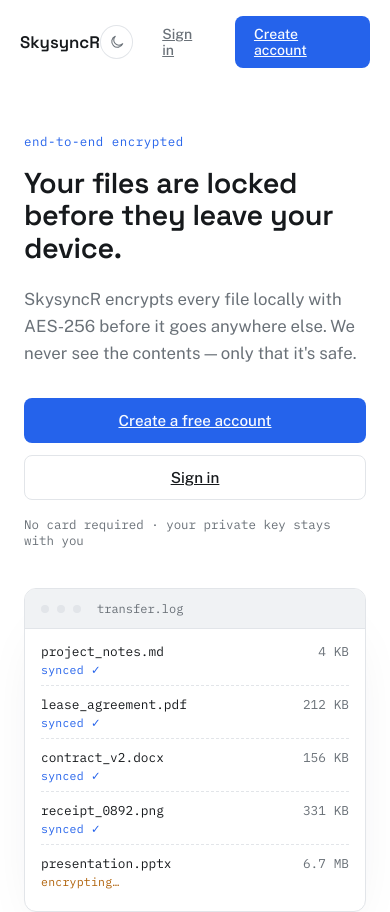
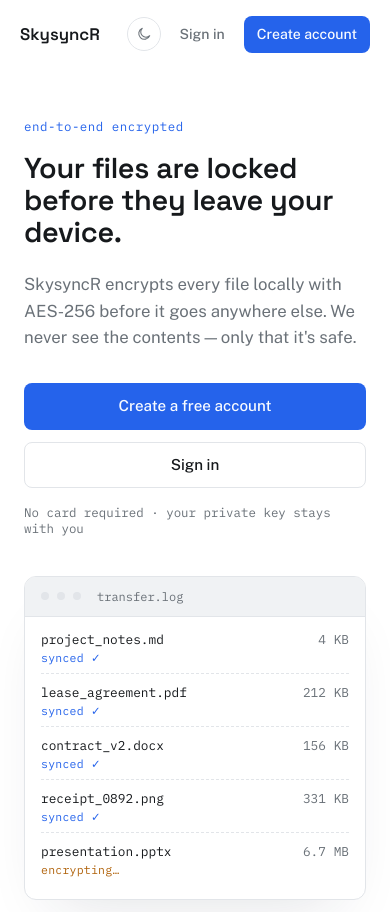
Before and after one commit to B4rtekk1/SkysyncR, a React (Vite) app in the folder frontend/web/: page / in a window 390 px wide. Shown: the top 912 px of the page. Built offline with nearby package versions, Linux system fonts and the light colour scheme; no server answers.

Commit message:
feat: improve UI consistency with enhanced button styles and layout adjustments

```diff
--- a/frontend/web/src/App.css
+++ b/frontend/web/src/App.css
@@ -65,13 +65,18 @@ html[data-theme='light'] {
   display: flex;
   align-items: center;
   justify-content: center;
+  flex: 0 0 34px;
   width: 34px;
+  min-width: 34px;
   height: 34px;
+  padding: 0;
   border: 1px solid var(--line);
   border-radius: 50%;
+  box-sizing: border-box;
   background: transparent;
   color: var(--mist);
   cursor: pointer;
+  line-height: 1;
   transition: border-color 0.15s ease, color 0.15s ease, transform 0.15s ease;
 }
 
@@ -83,11 +88,18 @@ html[data-theme='light'] {
 
 
 .btn {
+  display: inline-flex;
+  align-items: center;
+  justify-content: center;
   border: 1px solid transparent;
   border-radius: 8px;
   padding: 9px 18px;
   font-size: 0.88rem;
   font-weight: 500;
+  line-height: 1.2;
+  text-align: center;
+  text-decoration: none;
+  white-space: nowrap;
   cursor: pointer;
   transition: transform 0.15s ease, background 0.2s ease, border-color 0.2s ease, box-shadow 0.2s ease;
 }
@@ -511,6 +523,14 @@ html[data-theme='light'] {
 }
 
 @media (max-width: 480px) {
+  .nav__actions {
+    gap: 6px;
+  }
+
+  .nav__actions .btn {
+    padding-inline: 12px;
+  }
+
   .h1 {
     font-size: 1.8rem;
   }
--- a/frontend/web/src/css/dashboard/file-grid.css
+++ b/frontend/web/src/css/dashboard/file-grid.css
@@ -1264,14 +1264,23 @@ html[data-theme='light'] .file-card--can-preview:hover {
 
 .file-grid--list .file-card:not(.folder-card) {
     min-height: 78px;
-    grid-template-columns: minmax(150px, auto) minmax(180px, 1fr) minmax(120px, auto) auto auto;
+    grid-template-columns: minmax(54px, auto) minmax(180px, 1fr) minmax(120px, auto) auto auto;
     gap: 14px;
 }
 
 .file-grid--list .file-card:not(.folder-card) .file-card__top {
+    position: relative;
     grid-column: 1;
     grid-row: 1 / span 2;
     padding: 0 0 0 28px;
+}
+
+.file-grid--list .file-card:not(.folder-card) .file-card__badge {
+    position: absolute;
+    left: 56px;
+    top: 50%;
+    max-width: 110px;
+    transform: translateY(-50%);
 }
 
 .file-grid--list .file-card:not(.folder-card) .file-card__name-slot {
@@ -1310,7 +1319,7 @@ html[data-theme='light'] .file-card--can-preview:hover {
 
 @media (max-width: 980px) {
     .file-grid--list .file-card:not(.folder-card) {
-        grid-template-columns: minmax(140px, auto) minmax(170px, 1fr) auto auto;
+        grid-template-columns: minmax(54px, auto) minmax(170px, 1fr) auto auto;
     }
 
     .file-grid--list .file-card:not(.folder-card) .file-card__signals {
--- a/frontend/web/src/css/dashboard/shell-panels.css
+++ b/frontend/web/src/css/dashboard/shell-panels.css
@@ -372,13 +372,18 @@
     display: flex;
     align-items: center;
     justify-content: center;
+    flex: 0 0 34px;
     width: 34px;
+    min-width: 34px;
     height: 34px;
+    padding: 0;
     border: 1px solid var(--line);
     border-radius: 50%;
+    box-sizing: border-box;
     background: var(--panel-2);
     color: var(--mist);
     cursor: pointer;
+    line-height: 1;
     transition: border-color 0.15s ease, color 0.15s ease, transform 0.15s ease;
 }
 
--- a/frontend/web/src/pages/dashboard/components/DashboardContent.tsx
+++ b/frontend/web/src/pages/dashboard/components/DashboardContent.tsx
@@ -392,6 +392,10 @@ export function DashboardContent({
         </>
     )
 
+    if (!bulkActionsVisible && moveTargetMenuOpen) {
+        setMoveTargetMenuOpen(false)
+    }
+
     useEffect(() => {
         if (!moveTargetMenuOpen) return
 
@@ -411,10 +415,6 @@ export function DashboardContent({
             window.removeEventListener('keydown', closeOnEscape)
         }
     }, [moveTargetMenuOpen])
-
-    useEffect(() => {
-        if (!bulkActionsVisible) setMoveTargetMenuOpen(false)
-    }, [bulkActionsVisible])
 
     useEffect(() => {
         if (!selectAllRef.current) return
--- a/frontend/web/src/pages/dashboard/previews/ImagePreviewModal.tsx
+++ b/frontend/web/src/pages/dashboard/previews/ImagePreviewModal.tsx
@@ -48,23 +48,24 @@ export function ImagePreviewModal({
     const [editError, setEditError] = useState<string | null>(null)
     const [hasConflict, setHasConflict] = useState(false)
     const [autosaveStatus, setAutosaveStatus] = useState<AutosaveStatus>('idle')
+    const [appliedStartEditingKey, setAppliedStartEditingKey] = useState<string | null>(null)
     const saveInFlightRef = useRef(false)
     const autosaveTimerRef = useRef<number | null>(null)
     const canEditText = preview.text !== null && !('permissions' in preview.item)
     const hasTextChanges = editDraft !== (preview.text ?? '')
     const isImageLoaded = preview.url ? loadedPreviewImageUrls.has(preview.url) || loadedImageUrl === preview.url : false
+    const startEditingKey = preview.startEditing
+        ? `${preview.item.updated_at}:${preview.item.filename}:${preview.text ?? ''}`
+        : null
 
-    useEffect(() => {
-        if (!preview.startEditing) {
-            return
-        }
-
+    if (startEditingKey && appliedStartEditingKey !== startEditingKey) {
+        setAppliedStartEditingKey(startEditingKey)
         setEditDraft(preview.text ?? '')
         setEditError(null)
         setHasConflict(false)
         setAutosaveStatus('idle')
         setIsEditingText(true)
-    }, [preview.item.updated_at, preview.startEditing, preview.text])
+    }
 
     const markImageLoaded = useCallback((url: string | null) => {
         if (!url) return
```
